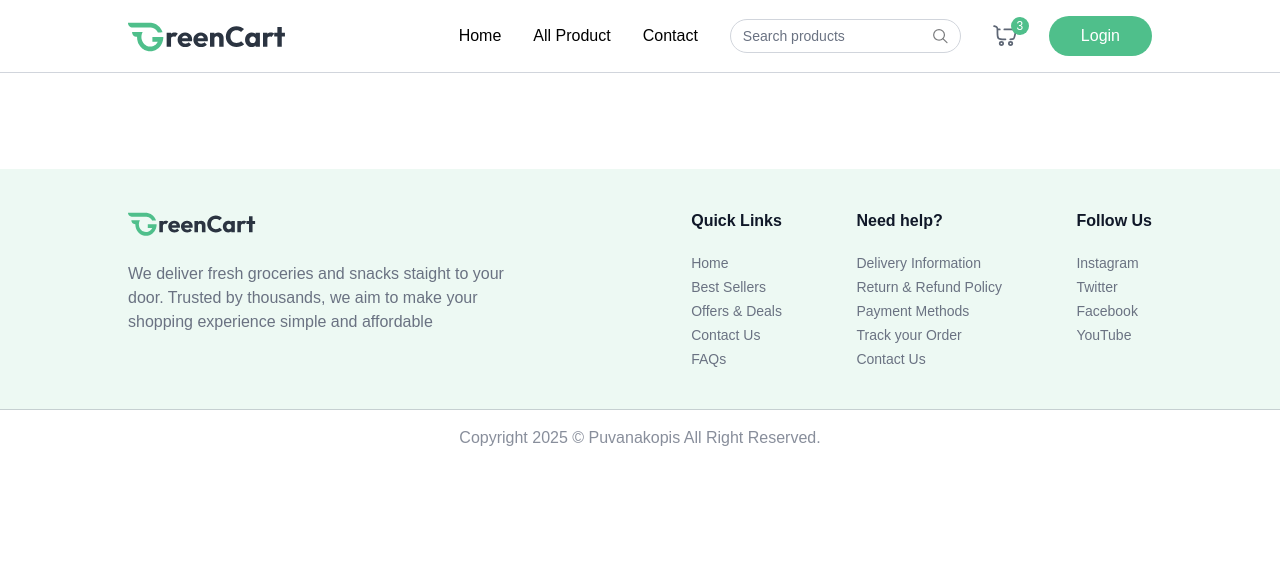
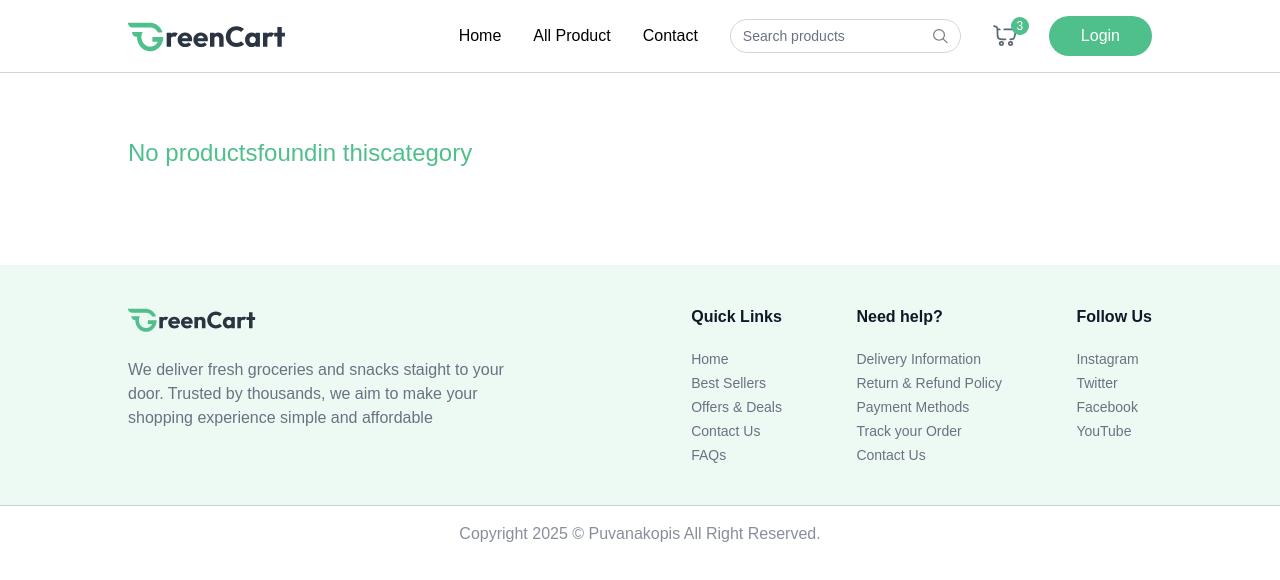
Before and after one commit to puvanakopis/GreenCart, a React (Vite) app in the folder Client/: page /products/1 in a window 1280 px wide. Shown: the top 580 px of the page. Built offline with nearby package versions, Linux system fonts and the light colour scheme.

Commit message:
add Categories features in home page

```diff
--- a/Client/src/App.jsx
+++ b/Client/src/App.jsx
@@ -7,6 +7,7 @@
 import { useAppContext } from './context/AppContext'
 import Login from './Componets/Login'
 import AllProducts from './Pages/AllProducts'
+import ProductCategory from './Pages/ProductCategory'
 
 const App = () => {
 
@@ -18,13 +19,17 @@
       {isSellerPath ? null : <Navbar />}
       {showUserLogin ? <Login /> : null}
       <Toaster />
+
+
       <div className={`${isSellerPath ? "" : "px-6 md:px-16 lg:px-24 xl:px-32"}`}>
         <Routes>
           <Route path="/" element={<Home />} />
           <Route path="/product" element={<AllProducts />} />
+          <Route path='/products/:category' element={<ProductCategory />} />
         </Routes>
 
-      </div>        {!isSellerPath && <Footer />}
+      </div>
+      {!isSellerPath && <Footer />}
 
     </div>
   )
--- a/Client/src/Componets/Categories.jsx
+++ b/Client/src/Componets/Categories.jsx
@@ -14,7 +14,7 @@
                     <div key={index} className="group cursor-pointer py-5 px-3 gap-2 rounded-lg flex flex-col justify-center items-center"
                        style={{ backgroundColor: category.bgColor }}
                        onClick={()=>{
-                        navigate(`/products/${category.path.toLocaleLowerCase()}`);
+                        navigate(`/products/${category.path.toLowerCase()}`);
                         scrollTo(0, 0);
                        }}>
                         <img src={category.image} alt={category.image} className="group-hover:scale-110 transition-transform max-w-28" />
--- a/Client/src/Componets/Navbar.jsx
+++ b/Client/src/Componets/Navbar.jsx
@@ -5,7 +5,7 @@
 
 const Navbar = () => {
     const [open, setOpen] = React.useState(false);
-    const { user, setUser, setShowUserLogin, navigate , setSearchQuery, searchQuery,} = useAppContext();
+    const { user, setUser, setShowUserLogin, navigate , setSearchQuery, searchQuery } = useAppContext();
 
     const logout = async () => {
         setUser(null);
--- a/Client/src/Componets/ProductCard.jsx
+++ b/Client/src/Componets/ProductCard.jsx
@@ -6,7 +6,7 @@
 
 
     return product && (
-        <div className="border border-gray-500/20 rounded-md md:px-4 px-3 py-2 bg-white min-w-56 max-w-56 w-full">
+        <div  onClick={()=>{navigate('/products/${product.category.toLowerCase()}/${product._id}'); scrollTo(0,0)}} className="border border-gray-500/20 rounded-md md:px-4 px-3 py-2 bg-white min-w-56 max-w-56 w-full">
             <div className="group cursor-pointer flex items-center justify-center px-2">
                 <img className="group-hover:scale-105 transition max-w-26 md:max-w-36" src={product.image[0]} alt={product.name} />
             </div>
--- /dev/null
+++ b/Client/src/Pages/ProductCategory.jsx
@@ -0,0 +1,43 @@
+import { useParams } from 'react-router-dom';
+import { useAppContext } from '../context/AppContext';
+import { categories } from '../assets/assets';
+import ProductCard from '../Componets/ProductCard';
+
+const ProductCategory = () => {
+    const {category} = useParams()
+    const {products} = useAppContext()
+
+    const searchCategory =categories.find((item=>item.path.toLowerCase() === category))
+
+    const filteredProducts = products.filter((product) => product.category.toLowerCase() === category);
+
+
+
+  return (
+    <div className='mt-16'>
+        {searchCategory && (
+            <div className='flex flex-col items-end w-max'>
+                <p className='text-2xl font-medium'>{searchCategory.text.toUpperCase()}
+
+                </p>
+                <div className='w-16 h-0.5 bg-primary rounded-full'></div>
+                </div>
+        )}
+        {filteredProducts.length>0?(
+            <div className='grid grid-cols-2 sm:grid-cols-3 md:grid-cols-4 gap-3 md:gap-6 lg:grid-cols-5 mt-6'>
+                {filteredProducts.map((product)=>(
+                    <ProductCard key={product._id} product={product} />
+                ))}
+            </div>
+        ) : (
+            <div className='flex flex-center justify-centerh-[60vh]'>
+                <p className='text-2xl font-medium text-primary'>No productsfoundin thiscategory</p>
+
+            </div>
+
+        )}
+    </div>
+  )
+}
+
+export default ProductCategory
```
